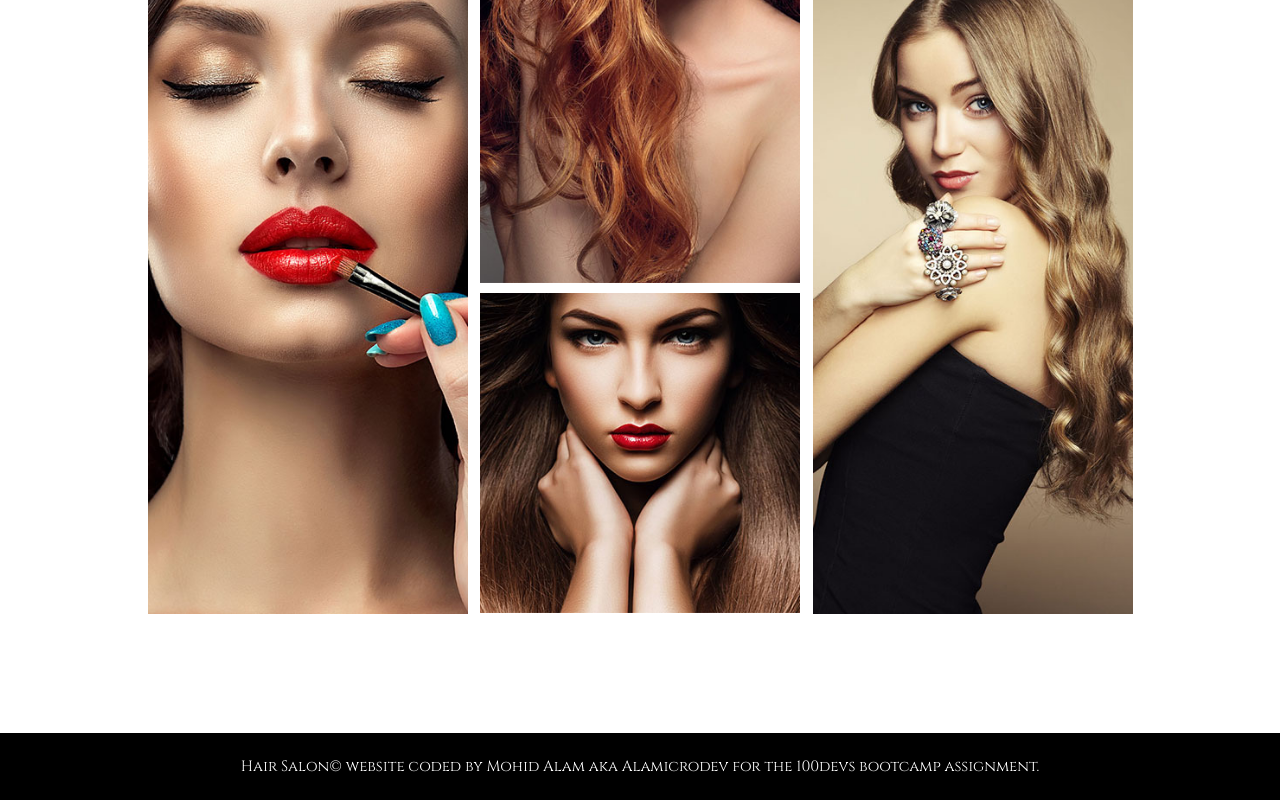
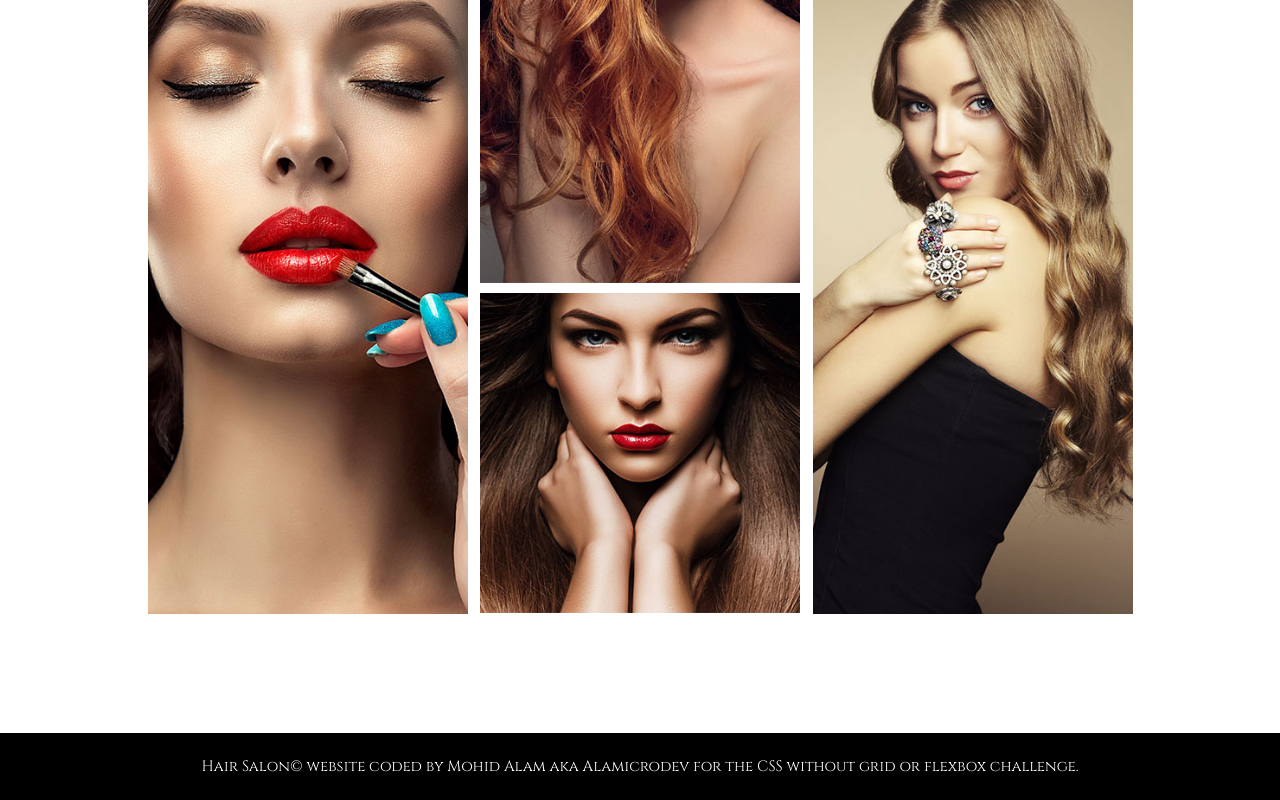
Before and after one commit to Alamicrodev/Ayesha-HairSalon-Site, a plain HTML site: page index.html in a window 1280 px wide. Shown: the part 3468-4268 px from the top of the page. Drawn offline with Linux system fonts and the light colour scheme; a web font is replaced by a local one.

Commit message:
made some changes to readme.md file

```diff
--- a/index.html
+++ b/index.html
@@ -161,7 +161,7 @@
 	<!-- start of footer -->
 	<footer>
 		<p>
-			Hair Salon&copy; website coded by Mohid Alam aka Alamicrodev for the 100devs bootcamp assignment.
+			Hair Salon&copy; website coded by Mohid Alam aka Alamicrodev for the CSS without grid or flexbox challenge.
 		</p>
 	</footer>
 	<!-- end of footer -->
```
Also changed, not shown: 1 other file.
